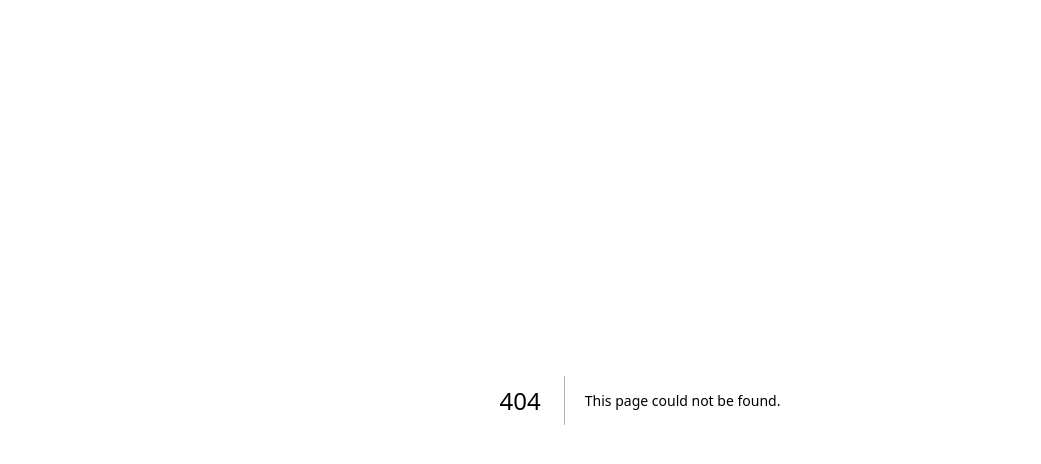
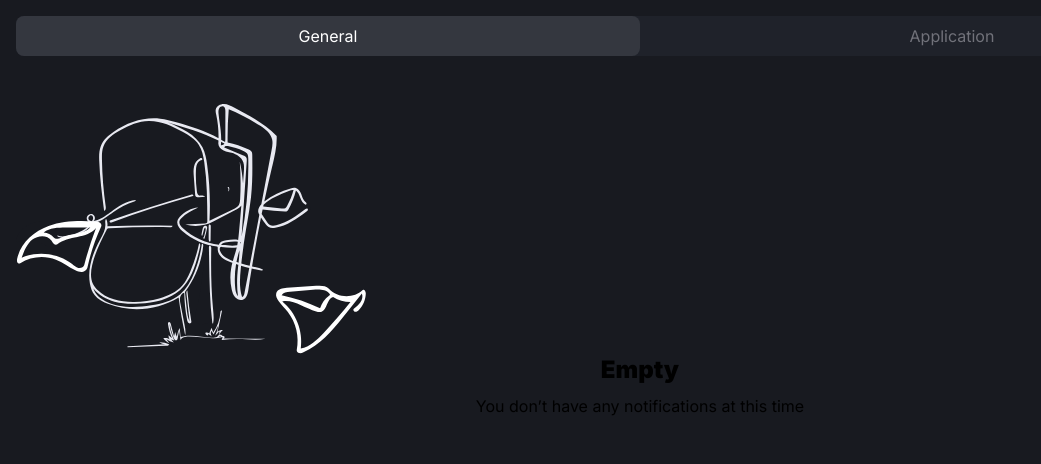
Before and after one commit to shashwat0802/SeeYou-FE, a Next.js app: page /notification/candidate in a window 1280 px wide. Before the commit this address had no page. Shown: the top 464 px of the page, without its empty margins (0-1041 px from the left). Built offline with nearby package versions, Linux system fonts and the light colour scheme.

Commit message:
notification and candidate dashboard page static complete

```diff
--- a/app/dashboard/candidate/page.jsx
+++ b/app/dashboard/candidate/page.jsx
@@ -11,6 +11,7 @@ import { GoHome } from 'react-icons/go';
 import { IoBriefcaseOutline, IoLocationOutline } from 'react-icons/io5';
 import { LuArrowUpDown } from 'react-icons/lu';
 import { GoClock } from 'react-icons/go';
+import Input from '@/app/components/Input';
 
 const CandidateDashboard = () => {
   return (
@@ -111,6 +112,35 @@ const CandidateDashboard = () => {
           <button>See All</button>
         </li>
       </ul>
+
+      {/* email me once section */}
+      <form className="rounded-lg p-3 bg-[#1F222A]">
+        <p className="text-lg text-white">
+          Email me once per day for new jobs with these keywords:
+        </p>
+        <label htmlFor="keywords" className="text-[#E8E9F1] text-xs mt-4 mb-2">
+          Maximum 3000 characters
+        </label>
+        <textarea
+          name=""
+          id="AboutExperience"
+          cols="30"
+          rows="3"
+          placeholder="Enter here"
+          className="peer relative w-full rounded-md bg-transparent border-[#C5C6CC] border pl-4 pr-20 font-thin outline-none drop-shadow-sm transition-all duration-200 ease-in-out focus:drop-shadow-lg placeholder:text-[#8F9098] placeholder:text-white rounded-xl py-6 focus:border-white font-bold placeholder:text-sm"
+        ></textarea>
+        <div className="flex items-center justify-between">
+          <input
+            type="email"
+            className="bg-transparent border border-[#35383F] rounded-md text-white placeholder:text-white p-2 focus:outline-none"
+            id="subscribe-email"
+            placeholder="email"
+          />
+          <button type="submit" className="bg-[#35383F] p-2 rounded-md">
+            Subscribe
+          </button>
+        </div>
+      </form>
     </div>
   );
 };
--- /dev/null
+++ b/app/job-apply/[id].js
@@ -0,0 +1,21 @@
+'use client';
+import { useRouter } from 'next/router';
+import { useEffect } from 'react';
+
+const ApplyJobPage = () => {
+  const router = useRouter();
+  const { id } = router.query;
+
+  useEffect(() => {
+    console.log('Job application ID:', id);
+  }, [id]);
+
+  return (
+    <div>
+      <h1>Job Application</h1>
+      <p>Applying for job ID: {id}</p>
+    </div>
+  );
+};
+
+export default ApplyJobPage;
--- /dev/null
+++ b/app/notification/candidate/page.jsx
@@ -0,0 +1,50 @@
+'use client';
+import Image from 'next/image';
+import React, { useState } from 'react';
+import emptyLogo from '@/public/images/empty.svg';
+
+const CandidateNotification = () => {
+  let [isActive, setIsActive] = useState(true);
+  let [content, setContent] = useState([]);
+  return (
+    <div className="p-4">
+      <div className="bg-[#1F222A] rounded-lg flex items-center">
+        <div
+          className={`flex items-center justify-center text-center w-1/2 p-2 rounded-lg ${
+            isActive
+              ? 'text-white bg-[#34373F]'
+              : 'bg-transparent text-[#71727A]'
+          }`}
+          onClick={() => {
+            setIsActive(true);
+          }}
+        >
+          General
+        </div>
+        <div
+          className={`flex items-center justify-center text-center w-1/2 p-2 rounded-lg ${
+            !isActive
+              ? 'text-white bg-[#34373F]'
+              : 'bg-transparent text-[#71727A]'
+          }`}
+          onClick={() => {
+            setIsActive(false);
+          }}
+        >
+          Application
+        </div>
+      </div>
+      {content.length === 0 && (
+        <div className="my-12">
+          <Image width={350} height={250} src={emptyLogo} />
+          <h1 className="text-center text-2xl font-black">Empty</h1>
+          <p className="text-center my-2">
+            You don’t have any notifications at this time
+          </p>
+        </div>
+      )}
+    </div>
+  );
+};
+
+export default CandidateNotification;
--- /dev/null
+++ b/app/notification/layout.jsx
@@ -0,0 +1,13 @@
+import React from 'react';
+import Navbar from '../components/Navbar';
+
+const layout = ({ children }) => {
+  return (
+    <div className="container mx-auto">
+      <Navbar />
+      {children}
+    </div>
+  );
+};
+
+export default layout;
--- a/package.json
+++ b/package.json
@@ -22,9 +22,12 @@
     "react-webcam": "^7.2.0"
   },
   "devDependencies": {
+    "@types/node": "20.11.0",
+    "@types/react": "18.2.47",
     "autoprefixer": "^10.0.1",
     "postcss": "^8",
     "postcss-nesting": "^12.0.2",
-    "tailwindcss": "^3.3.0"
+    "tailwindcss": "^3.3.0",
+    "typescript": "5.3.3"
   }
 }
```
Also changed, not shown: tsconfig.json (added, +34 -0 lines), public/images/empty.svg (added), 1 other file (tests, documents, lock files or other folders).
